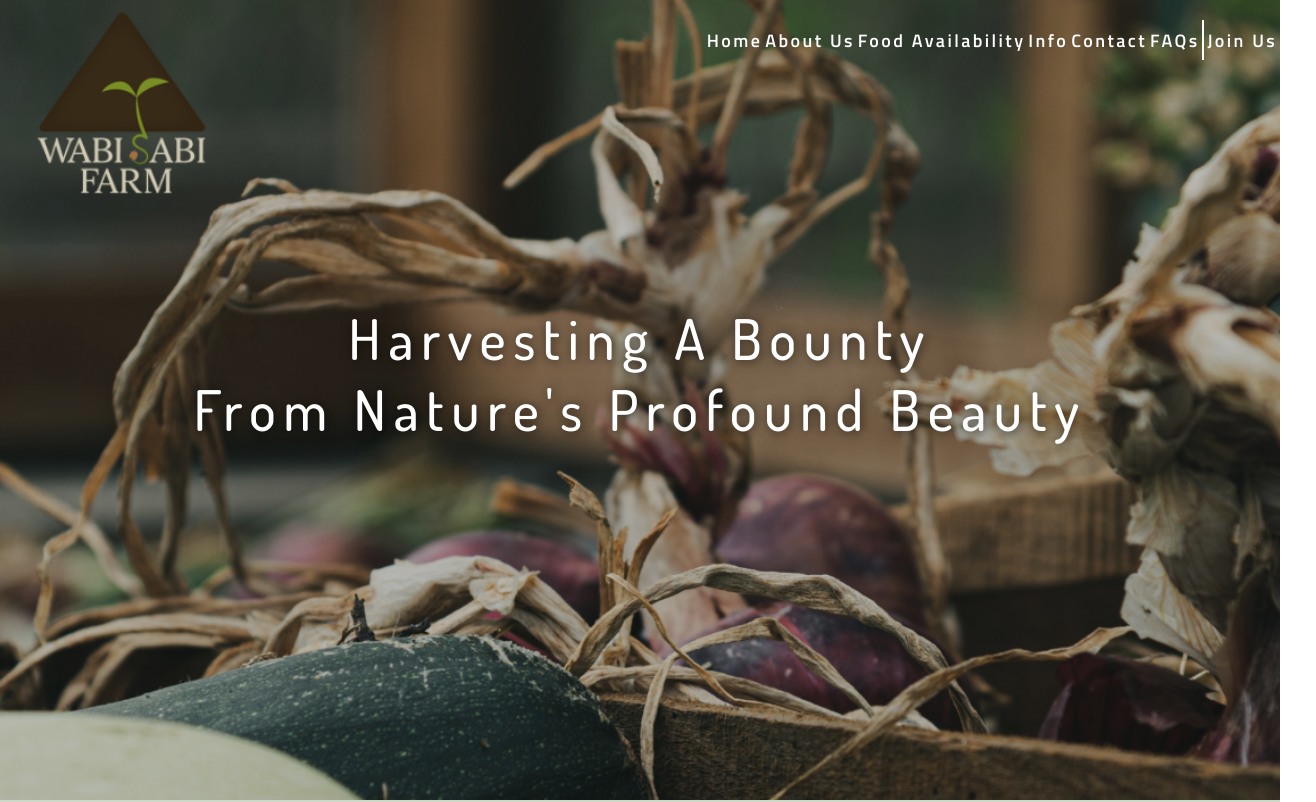
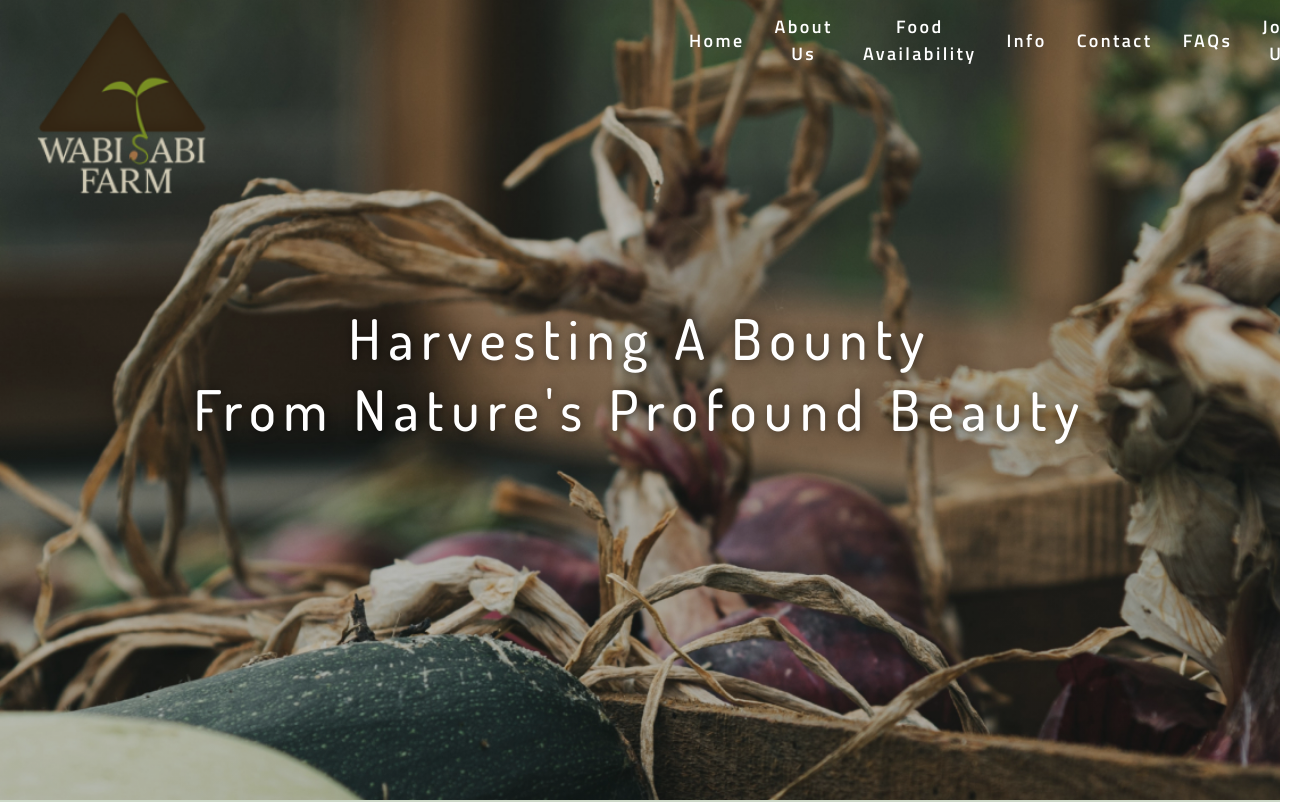
Before and after one commit to C-Bandstra/Wabisabi-Farm, a React (Create React App) app: page / in a window 1280 px wide. Shown: the top 802 px of the page, 1316 px wide, since content can reach past the window. Built offline with nearby package versions, Linux system fonts and the light colour scheme.

Commit message:
Update styling

```diff
--- a/src/components/navbar/NavBar.css
+++ b/src/components/navbar/NavBar.css
@@ -1,8 +1,37 @@
-.navbar {
-  width: 50%;
+.header {
+  width: 100%;
   display: flex;
-  justify-self: flex-end;
-  position: absolute;
-  top: 8px;
-  /* right: 16px; */
+  justify-content: space-between;
 }
+
+.nav {
+  display: flex;
+  padding: 0px 30px;
+  height: 10vh;
+  align-items: center;
+  justify-content: space-evenly;
+  font-size: 1.5em;
+}
+
+.logo {
+  height: 25vh;
+}
+
+.link {
+  text-decoration: none;
+  color: white;
+  font-family: 'Titillium Web', sans-serif;
+  font-style: normal;
+  font-weight: 600;
+  font-size: 18px;
+  line-height: 27px;
+  padding: 10px 15px;
+  letter-spacing: 0.135em;
+  color: #FFFFFF;
+}
+
+.vertical-line {
+  height: 5vh;
+  width: 2px;
+  background-color: white;
+}
```
